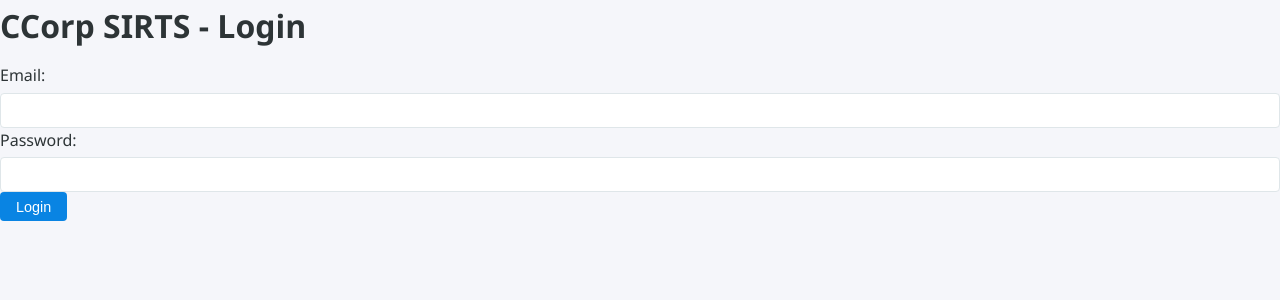
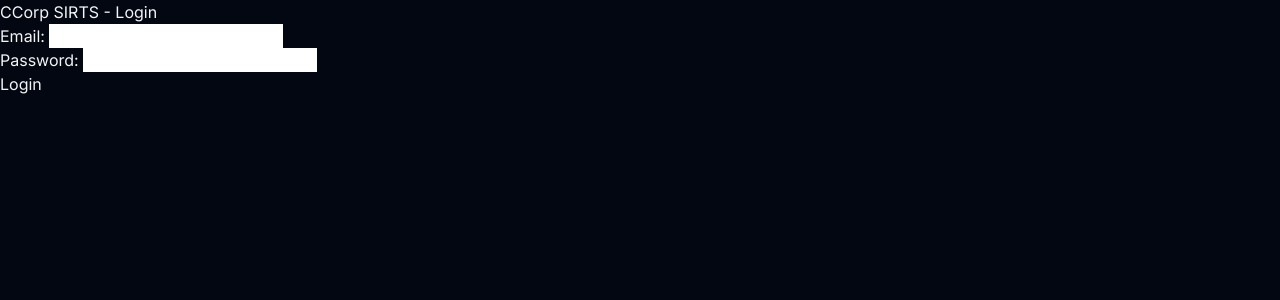
Before and after one commit to Cyril556/ccorp-sirts, a React (Vite) app in the folder client/: page /login in a window 1280 px wide. Shown: the top 300 px of the page. Built offline with nearby package versions, Linux system fonts and the light colour scheme; no server answers.

Commit message:
style: Tailwind base + design system CSS

```diff
--- a/client/src/index.css
+++ b/client/src/index.css
@@ -1,137 +1,36 @@
-*, *::before, *::after {
-  box-sizing: border-box;
-  margin: 0;
-  padding: 0;
+@tailwind base;
+@tailwind components;
+@tailwind utilities;
+
+@layer base {
+  body { font-family: 'Inter', system-ui, sans-serif; }
+  ::-webkit-scrollbar { width: 6px; height: 6px; }
+  ::-webkit-scrollbar-track { background: #111827; }
+  ::-webkit-scrollbar-thumb { background: #374151; border-radius: 9999px; }
+  ::-webkit-scrollbar-thumb:hover { background: #4b5563; }
 }
 
-body {
-  font-family: 'Segoe UI', Tahoma, Geneva, Verdana, sans-serif;
-  background-color: #f5f6fa;
-  color: #2d3436;
-  line-height: 1.6;
+@layer components {
+  .btn-primary { @apply px-4 py-2 bg-blue-600 hover:bg-blue-500 text-white text-sm font-medium rounded-lg transition-all duration-200 focus:outline-none focus:ring-2 focus:ring-blue-500 focus:ring-offset-2 focus:ring-offset-gray-900 disabled:opacity-50 disabled:cursor-not-allowed; }
+  .btn-secondary { @apply px-4 py-2 bg-gray-800 hover:bg-gray-700 text-gray-200 text-sm font-medium rounded-lg border border-gray-700 transition-all duration-200; }
+  .btn-danger { @apply px-4 py-2 bg-red-600 hover:bg-red-500 text-white text-sm font-medium rounded-lg transition-all duration-200; }
+  .card { @apply bg-gray-900 border border-gray-800 rounded-xl p-6; }
+  .input { @apply w-full bg-gray-800 border border-gray-700 text-gray-100 rounded-lg px-4 py-2.5 text-sm placeholder-gray-500 focus:outline-none focus:ring-2 focus:ring-blue-500 focus:border-transparent transition-all duration-200; }
+  .select { @apply w-full bg-gray-800 border border-gray-700 text-gray-100 rounded-lg px-4 py-2.5 text-sm focus:outline-none focus:ring-2 focus:ring-blue-500 focus:border-transparent transition-all duration-200; }
+  .badge-critical { @apply inline-flex items-center px-2.5 py-0.5 rounded-full text-xs font-semibold bg-red-500/20 text-red-400 border border-red-500/30; }
+  .badge-high { @apply inline-flex items-center px-2.5 py-0.5 rounded-full text-xs font-semibold bg-orange-500/20 text-orange-400 border border-orange-500/30; }
+  .badge-medium { @apply inline-flex items-center px-2.5 py-0.5 rounded-full text-xs font-semibold bg-yellow-500/20 text-yellow-400 border border-yellow-500/30; }
+  .badge-low { @apply inline-flex items-center px-2.5 py-0.5 rounded-full text-xs font-semibold bg-green-500/20 text-green-400 border border-green-500/30; }
+  .status-open { @apply inline-flex items-center px-2.5 py-0.5 rounded-full text-xs font-medium bg-blue-500/20 text-blue-400 border border-blue-500/30; }
+  .status-in_progress { @apply inline-flex items-center px-2.5 py-0.5 rounded-full text-xs font-medium bg-yellow-500/20 text-yellow-400 border border-yellow-500/30; }
+  .status-escalated { @apply inline-flex items-center px-2.5 py-0.5 rounded-full text-xs font-medium bg-red-500/20 text-red-400 border border-red-500/30; }
+  .status-resolved { @apply inline-flex items-center px-2.5 py-0.5 rounded-full text-xs font-medium bg-green-500/20 text-green-400 border border-green-500/30; }
+  .status-closed { @apply inline-flex items-center px-2.5 py-0.5 rounded-full text-xs font-medium bg-gray-500/20 text-gray-400 border border-gray-500/30; }
+  .stat-card { @apply bg-gray-900 border border-gray-800 rounded-xl p-5 hover:border-gray-700 transition-all duration-200; }
 }
 
-a {
-  color: #0984e3;
-  text-decoration: none;
+@keyframes fadeIn {
+  from { opacity: 0; transform: translateY(8px); }
+  to { opacity: 1; transform: translateY(0); }
 }
-
-a:hover {
-  text-decoration: underline;
-}
-
-h1, h2, h3 {
-  margin-bottom: 0.75rem;
-  color: #2d3436;
-}
-
-button {
-  cursor: pointer;
-  padding: 0.4rem 1rem;
-  background-color: #0984e3;
-  color: #fff;
-  border: none;
-  border-radius: 4px;
-  font-size: 0.9rem;
-  transition: background 0.2s;
-}
-
-button:hover {
-  background-color: #74b9ff;
-}
-
-button:disabled {
-  background-color: #b2bec3;
-  cursor: not-allowed;
-}
-
-input, select, textarea {
-  width: 100%;
-  padding: 0.5rem;
-  border: 1px solid #dfe6e9;
-  border-radius: 4px;
-  font-size: 0.95rem;
-  margin-top: 0.25rem;
-}
-
-input:focus, select:focus, textarea:focus {
-  outline: none;
-  border-color: #0984e3;
-  box-shadow: 0 0 0 2px rgba(9,132,227,0.15);
-}
-
-table {
-  width: 100%;
-  border-collapse: collapse;
-  margin-bottom: 1.5rem;
-}
-
-th, td {
-  padding: 0.6rem 0.8rem;
-  border: 1px solid #dfe6e9;
-  text-align: left;
-}
-
-th {
-  background-color: #dfe6e9;
-  font-weight: 600;
-}
-
-tr:nth-child(even) {
-  background-color: #f0f3f4;
-}
-
-/* Nav bar */
-nav {
-  background-color: #2d3436;
-  padding: 0.75rem 2rem;
-  display: flex;
-  align-items: center;
-  gap: 1.5rem;
-}
-
-nav a {
-  color: #dfe6e9;
-  font-weight: 500;
-}
-
-nav a:hover {
-  color: #ffffff;
-}
-
-/* Utility */
-.page-container {
-  max-width: 960px;
-  margin: 2rem auto;
-  padding: 0 1rem;
-}
-
-.card {
-  background: #ffffff;
-  border-radius: 8px;
-  padding: 1.5rem;
-  box-shadow: 0 2px 8px rgba(0,0,0,0.08);
-  margin-bottom: 1rem;
-}
-
-.error {
-  color: #d63031;
-  background: #fff5f5;
-  border: 1px solid #fab8b8;
-  padding: 0.5rem 0.75rem;
-  border-radius: 4px;
-  margin-bottom: 0.75rem;
-}
-
-.badge {
-  display: inline-block;
-  padding: 0.2rem 0.6rem;
-  border-radius: 12px;
-  font-size: 0.8rem;
-  font-weight: 600;
-}
-
-.badge-low { background: #55efc4; color: #00b894; }
-.badge-medium { background: #fdcb6e; color: #e17055; }
-.badge-high { background: #fab1a0; color: #d63031; }
-.badge-critical { background: #d63031; color: #fff; }
+.fade-in { animation: fadeIn 0.25s ease-out; }
```
